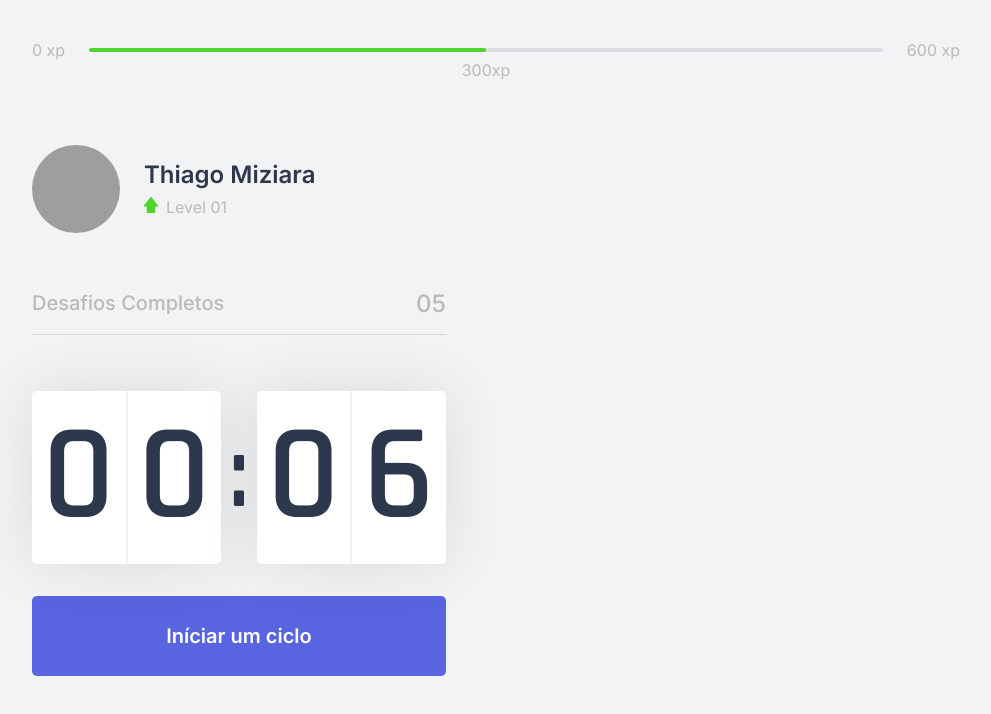
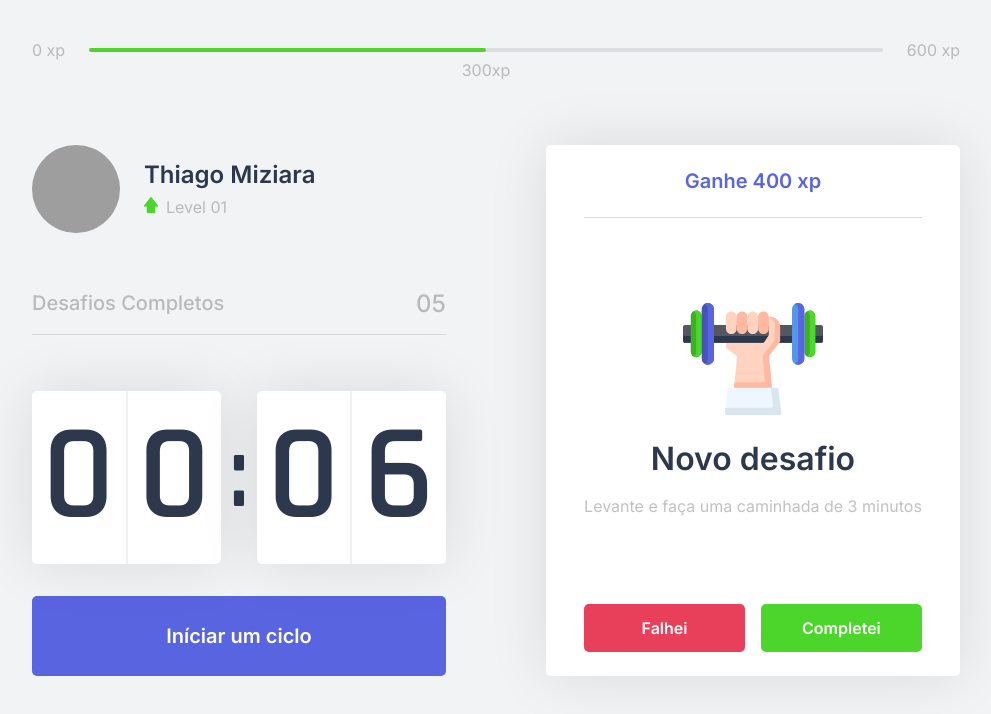
Before and after one commit to thiagonmiziara/nlw-04-moveit, a Next.js app in the folder moveit-next/: page / in a window 1280 px wide. Shown: the top 714 px of the page, without its empty margins (144-1135 px from the left). Built offline with nearby package versions, Linux system fonts and the light colour scheme; grey boxes are pictures that could not be loaded.

Commit message:
add component completdChallenge

```diff
--- /dev/null
+++ b/moveit-next/src/components/ChallengeBox.tsx
@@ -0,0 +1,50 @@
+import React from "react";
+import styles from "../styles/components/ChallengeBox.module.css";
+
+const ChallengeBox = () => {
+  const hasActiveChallenge = true;
+
+  return (
+    <div className={styles.challengeBoxContainer}>
+      {hasActiveChallenge ? (
+        <div className={styles.challengeActive}>
+          <header>
+            Ganhe 400 xp
+          </header>
+
+          <main>
+            <img src="icons/body.svg" alt="Peso"/>
+            <strong>Novo desafio</strong>
+            <p>Levante e faça uma caminhada de 3 minutos</p>
+          </main>
+
+          <footer>
+            <button
+             type="button"
+             className={styles.challengeFailedButton}
+             >
+               Falhei
+            </button>
+
+            <button
+            type="button"
+            className={styles.challengeSucceededButton}
+            >
+              Completei
+            </button>
+          </footer>
+        </div>
+      ) : (
+        <div className={styles.challengeNotActive}>
+          <strong>Finalize um ciclo para receber um desafio</strong>
+          <p>
+            <img src="icons/level-up.svg" alt="Level Up" />
+            Avance de level completando desafios.
+          </p>
+        </div>
+      )}
+    </div>
+  );
+};
+
+export default ChallengeBox;
--- a/moveit-next/src/components/Countdown.tsx
+++ b/moveit-next/src/components/Countdown.tsx
@@ -1,5 +1,4 @@
 import { useState, useEffect } from "react";
-import { isatty } from "tty";
 import styles from "../styles/components/Countdown.module.css";
 
 let countdownTimeout: NodeJS.Timeout;
@@ -53,6 +52,7 @@
       {hasFinished ? (
         <button disabled className={styles.countdownButton}>
           Ciclo encerrado
+          <img src="icons/check.svg" alt="icon isCorrect" style={{marginLeft:"10px"}}/>
         </button>
       ) : (
         <>
--- /dev/null
+++ b/moveit-next/src/contexts/ChallengesContext.tsx
@@ -0,0 +1,3 @@
+import {createContext} from "react";
+
+const challengesContext = createContext({});
--- a/moveit-next/src/pages/index.tsx
+++ b/moveit-next/src/pages/index.tsx
@@ -1,4 +1,5 @@
 import  Head  from "next/head";
+import ChallengeBox from "../components/ChallengeBox";
 import CompletedChallenges from "../components/CompletedChallenges";
 import Countdown from "../components/Countdown";
 import ExperienceBar  from "../components/ExperienceBar";
@@ -20,7 +21,9 @@
           <CompletedChallenges/>
           <Countdown/>
         </div>
-        <div></div>
+        <div>
+          <ChallengeBox/>
+        </div>
       </section>
     </div>
   );
--- /dev/null
+++ b/moveit-next/src/styles/components/ChallengeBox.module.css
@@ -0,0 +1,103 @@
+.challengeBoxContainer {
+    height: 100%;
+    background: var(--white);
+    border-radius: 5px;
+    box-shadow: 0 0 60px rgba(0, 0, 0, 0.1);
+    padding: 1.5rem 2rem;
+    display: flex;
+    flex-direction: column;
+    align-items: center;
+    justify-content: center;
+    text-align: center;
+}
+
+.challengeNotActive {
+    display: flex;
+    flex-direction: column;
+    align-items: center;
+}
+
+.challengeNotActive strong {
+    font-size: 1.5rem;
+    font-weight: 500;
+    line-height: 1.4;
+}
+
+.challengeNotActive p {
+    display: flex;
+    /*flex-direction: column;*/
+    align-items: center;
+    line-height: 1.4;
+    max-width: 70%;
+    margin-top: 3rem;
+}
+
+
+/*.challengeNotActive p img {
+    margin-bottom: 1rem;
+}*/
+
+.challengeActive {
+    height: 100%;
+    display: flex;
+    flex-direction: column;
+}
+
+.challengeActive header {
+    color: var(--blue);
+    font-weight: 600;
+    font-size: 1.25rem;
+    padding: 0 2rem 1.5rem;
+    border-bottom: 1px solid var(--gray-line);
+}
+
+.challengeActive main {
+    flex: 1;
+    display: flex;
+    flex-direction: column;
+    align-items: center;
+    justify-content: center;
+}
+
+.challengeActive main strong {
+    font-size: 2rem;
+    font-weight: 600;
+    color: var(--title);
+    margin: 1.5rem 0 1rem;
+}
+
+.challengeActive main p {
+    line-height: 1.5;
+}
+
+.challengeActive footer {
+    display: grid;
+    grid-template-columns: 1fr 1fr;
+    gap: 1rem;
+}
+
+.challengeActive footer button {
+    height: 3rem;
+    display: flex;
+    align-items: center;
+    justify-content: center;
+    border: 0;
+    border-radius: 5px;
+    color: var(--white);
+    font-size: 1rem;
+    font-weight: 600;
+    outline: none;
+    transition: filter 0.2s;
+}
+
+.challengeActive footer button.challengeFailedButton {
+    background: var(--red);
+}
+
+.challengeActive footer button.challengeSucceededButton {
+    background: var(--green);
+}
+
+.challengeActive footer button:hover {
+    filter: brightness(0.9);
+}
--- a/moveit-next/src/styles/components/Countdown.module.css
+++ b/moveit-next/src/styles/components/Countdown.module.css
@@ -69,4 +69,5 @@
     background-color: var(--white);
     color: var(--text);
     cursor: not-allowed;
+    border-bottom: 4px solid var(--green);
 }
```
Also changed, not shown: moveit-next/public/icons/check.svg (added), moveit-next/public/icons/levelup.svg.
